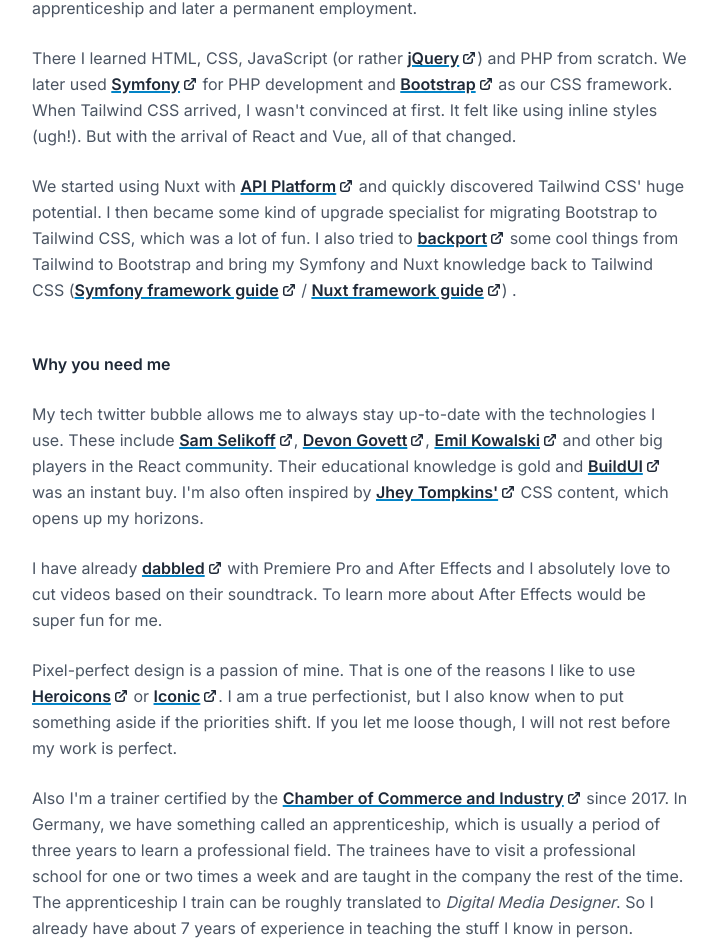
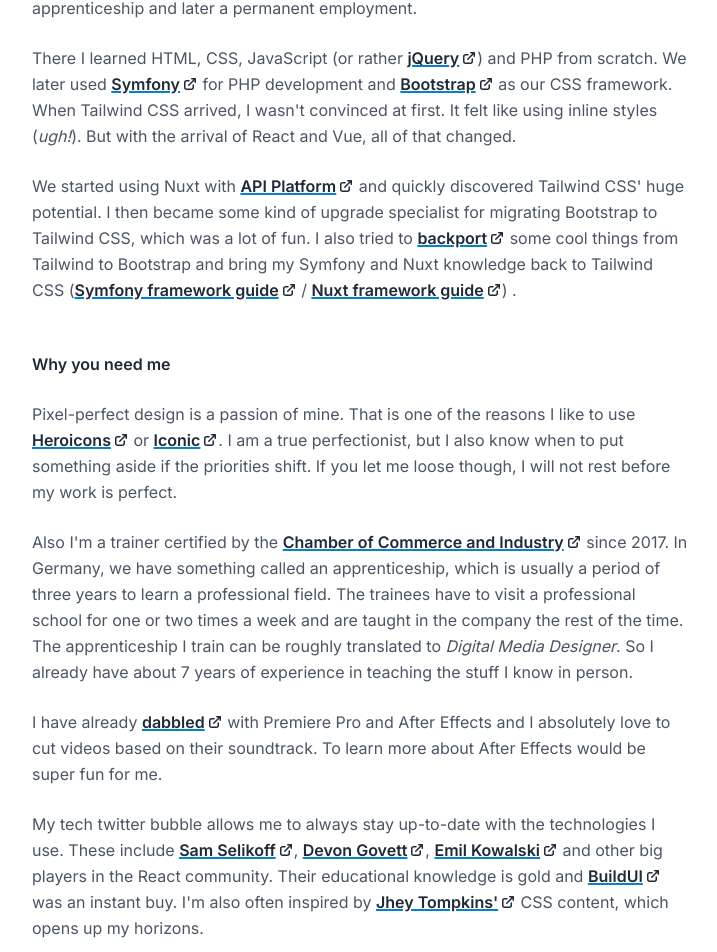
Before and after one commit to AmProsius/design-engineer-job-application, a Next.js app: page / in a window 1280 px wide. Shown: the part 1359-2311 px from the top of the page, without its empty margins (280-997 px from the left). Built offline with nearby package versions, Linux system fonts and the light colour scheme.

Commit message:
Add principles of motion

```diff
--- a/components/sections/Animation.tsx
+++ b/components/sections/Animation.tsx
@@ -1,6 +1,9 @@
 import { ExternalLink } from "@/components/ExternalLink";
 import { Section } from "@/components/Section";
 import { SectionHeadline } from "@/components/SectionHeadline";
+
+import principlesOfMotion from "../../public/img/principles-motion.gif";
+import Image from "next/image";
 
 export const Animation: React.FC = () => (
   <Section>
@@ -31,5 +34,18 @@
       I&apos;m looking forward to bringing this experience to Tailwind UI as
       well.
     </p>
+
+    <figure>
+      <Image
+        src={principlesOfMotion}
+        alt="10 principles of motion design"
+        className="h-auto w-full"
+      />
+      <figcaption className="mt-3">
+        <ExternalLink href="http://jrcanest.co/">
+          10 Principles of Motion Design by Jorge R. Canedo
+        </ExternalLink>
+      </figcaption>
+    </figure>
   </Section>
 );
--- a/components/sections/Beginning.tsx
+++ b/components/sections/Beginning.tsx
@@ -24,7 +24,7 @@
       </ExternalLink>{" "}
       (formerly known as <em>Iceflow Studios</em>). This obsession helped me
       gain access to an internship at a software engineering company which
-      ultimately resulted in a apprenticeship and later a permanent employment.
+      ultimately resulted in an apprenticeship and later a permanent employment.
     </p>
 
     <p>
@@ -35,8 +35,9 @@
       development and{" "}
       <ExternalLink href="https://getbootstrap.com/">Bootstrap</ExternalLink> as
       our CSS framework. When Tailwind CSS arrived, I wasn&apos;t convinced at
-      first. It felt like using inline styles (ugh!). But with the arrival of
-      React and Vue, all of that changed.
+      first. It felt like using inline styles (
+      <span className="italic">ugh!</span>). But with the arrival of React and
+      Vue, all of that changed.
     </p>
 
     <p>
--- a/components/sections/TheBest.tsx
+++ b/components/sections/TheBest.tsx
@@ -5,6 +5,38 @@
 export const TheBest: React.FC = () => (
   <Section>
     <SectionHeadline>Why you need me</SectionHeadline>
+
+    <p>
+      Pixel-perfect design is a passion of mine. That is one of the reasons I
+      like to use{" "}
+      <ExternalLink href="https://heroicons.com/">Heroicons</ExternalLink> or{" "}
+      <ExternalLink href="https://iconic.app/">Iconic</ExternalLink>. I am a
+      true perfectionist, but I also know when to put something aside if the
+      priorities shift. If you let me loose though, I will not rest before my
+      work is perfect.
+    </p>
+
+    <p>
+      Also I&apos;m a trainer certified by the{" "}
+      <ExternalLink href="https://www.ihk.de/oldenburg/english-5351018">
+        Chamber of Commerce and Industry
+      </ExternalLink>{" "}
+      since 2017. In Germany, we have something called an apprenticeship, which
+      is usually a period of three years to learn a professional field. The
+      trainees have to visit a professional school for one or two times a week
+      and are taught in the company the rest of the time. The apprenticeship I
+      train can be roughly translated to <em>Digital Media Designer</em>. So I
+      already have about 7 years of experience in teaching the stuff I know in
+      person.
+    </p>
+
+    <p>
+      I have already{" "}
+      <ExternalLink href="https://pokecamp.de/2016-retro">dabbled</ExternalLink>{" "}
+      with Premiere Pro and After Effects and I absolutely love to cut videos
+      based on their soundtrack. To learn more about After Effects would be
+      super fun for me.
+    </p>
 
     <p>
       My tech twitter bubble allows me to always stay up-to-date with the
@@ -29,37 +61,5 @@
       </ExternalLink>{" "}
       CSS content, which opens up my horizons.
     </p>
-
-    <p>
-      I have already{" "}
-      <ExternalLink href="https://pokecamp.de/2016-retro">dabbled</ExternalLink>{" "}
-      with Premiere Pro and After Effects and I absolutely love to cut videos
-      based on their soundtrack. To learn more about After Effects would be
-      super fun for me.
-    </p>
-
-    <p>
-      Pixel-perfect design is a passion of mine. That is one of the reasons I
-      like to use{" "}
-      <ExternalLink href="https://heroicons.com/">Heroicons</ExternalLink> or{" "}
-      <ExternalLink href="https://iconic.app/">Iconic</ExternalLink>. I am a
-      true perfectionist, but I also know when to put something aside if the
-      priorities shift. If you let me loose though, I will not rest before my
-      work is perfect.
-    </p>
-
-    <p>
-      Also I&apos;m a trainer certified by the{" "}
-      <ExternalLink href="https://www.ihk.de/oldenburg/english-5351018">
-        Chamber of Commerce and Industry
-      </ExternalLink>{" "}
-      since 2017. In Germany, we have something called an apprenticeship, which
-      is usually a period of three years to learn a professional field. The
-      trainees have to visit a professional school for one or two times a week
-      and are taught in the company the rest of the time. The apprenticeship I
-      train can be roughly translated to <em>Digital Media Designer</em>. So I
-      already have about 7 years of experience in teaching the stuff I know in
-      person.
-    </p>
   </Section>
 );
```
Also changed, not shown: public/img/principles-motion.gif (added).
